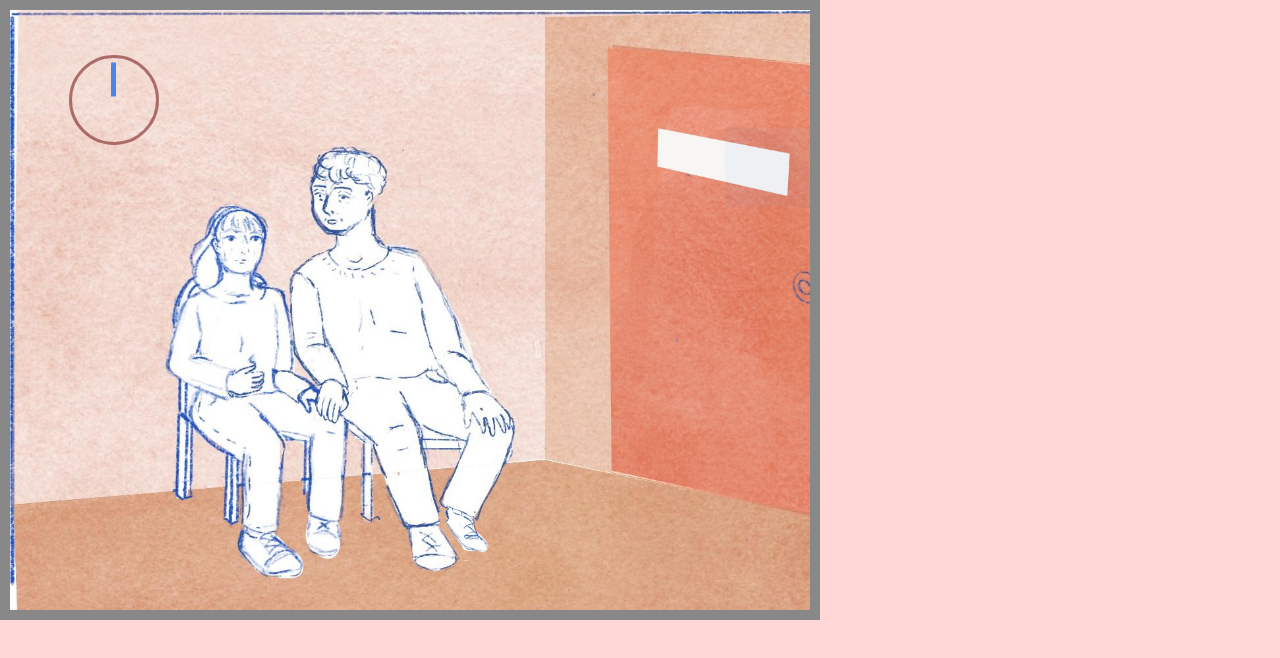
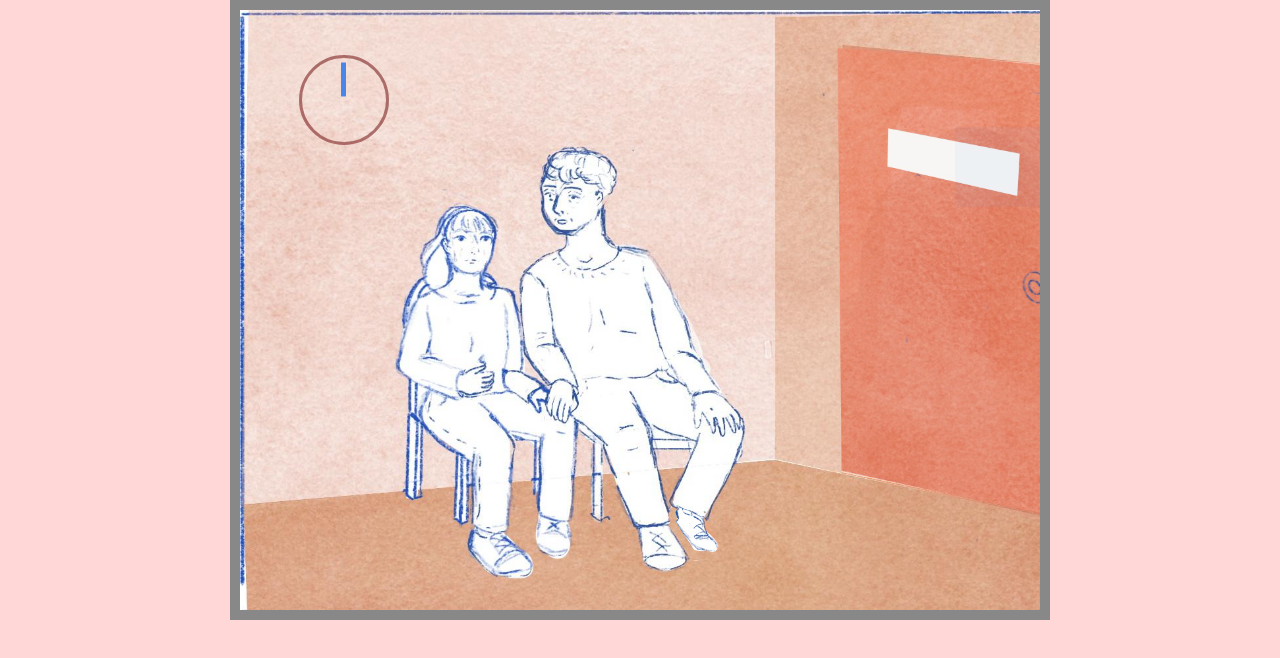
Before and after one commit to marjakonst/deniDeGrossesse, a plain HTML site: page index.html in a window 1280 px wide. Drawn offline with nearby package versions, Linux system fonts and the light colour scheme.

Commit message:
Update index.html

```diff
--- a/index.html
+++ b/index.html
@@ -30,8 +30,7 @@
 	<script type="text/javascript" src="https://ajax.googleapis.com/ajax/libs/jquery/3.7.1/jquery.min.js"></script>
 </head>
 <body>
-	<div id="window" style="position: relative; border: 10px solid #888888; width: 800px; height: 600px;  ">
-	<div id="qGwLxJZI" style="position: relative; "></div>
+	<div id="qGwLxJZI" style="position: relative; border: 10px solid #888888; width: 800px; height: 600px; margin: 0 auto;"></div>
 
 	</div>
 	<script type = "text/javascript">
```
